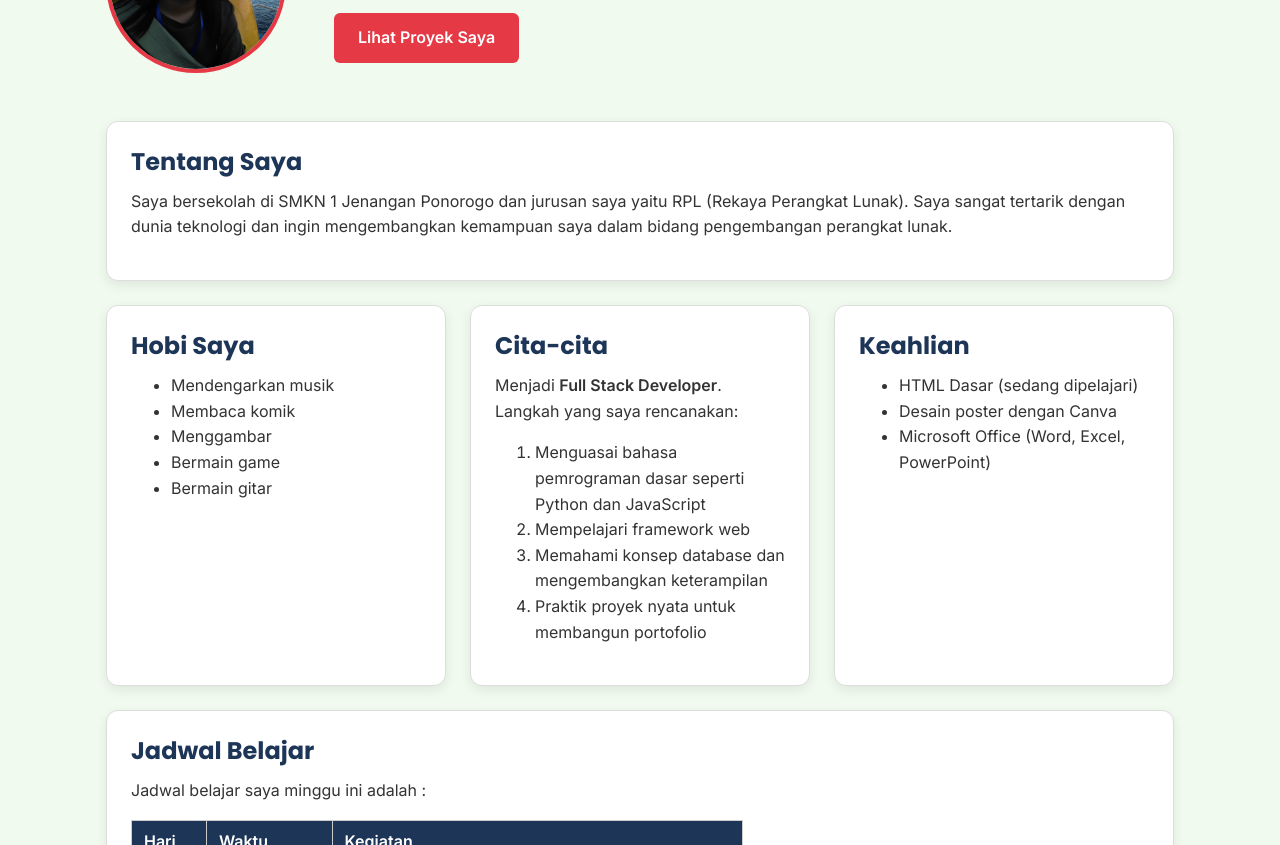
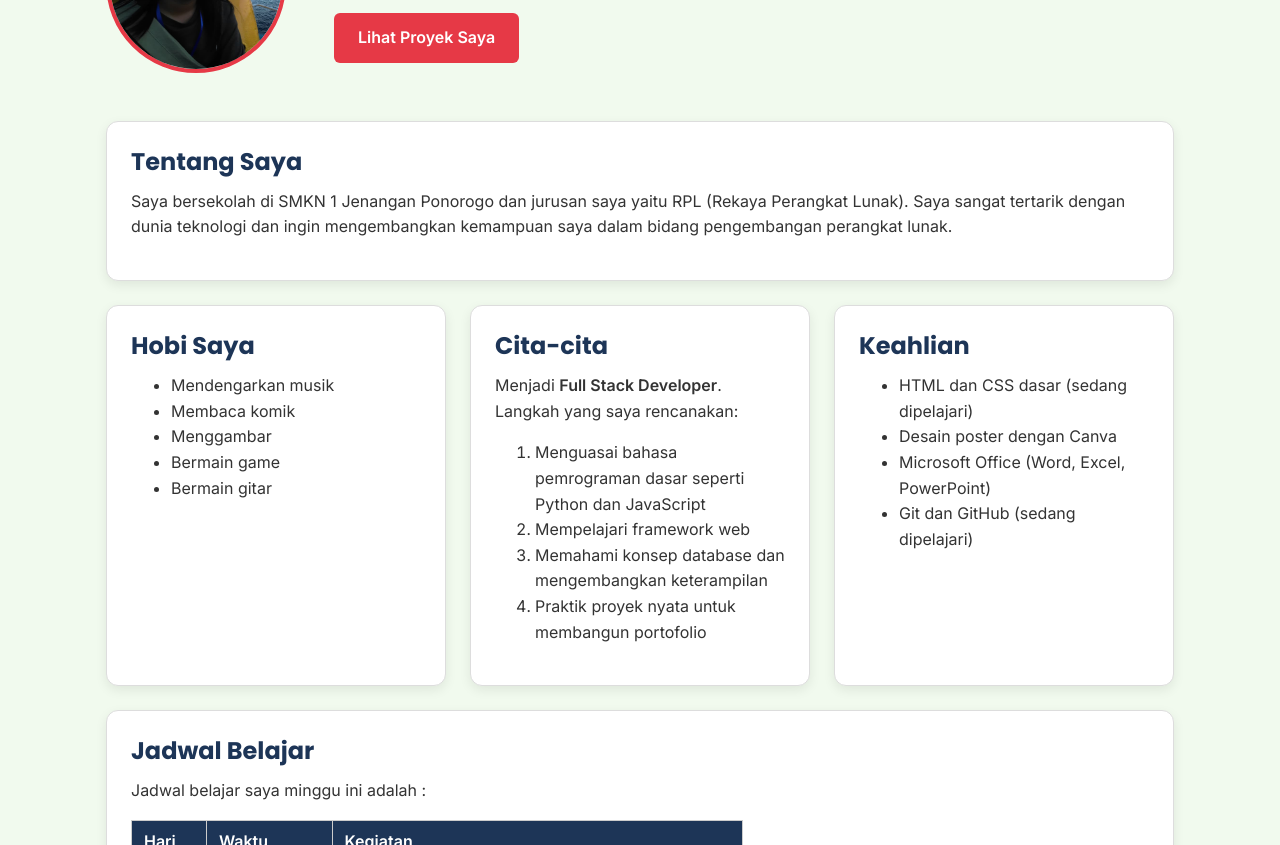
Before and after one commit to lolietasyahwa02-cyber/portofolio, a plain HTML site: page index.html in a window 1280 px wide. Shown: the part 255-1100 px from the top of the page. Drawn offline with Linux system fonts and the light colour scheme.

```diff
--- a/index.html
+++ b/index.html
@@ -94,9 +94,10 @@ family=Inter:wght@400;600&family=Poppins:wght@600;700&display=swap" rel="stylesh
                     <h2>Keahlian</h2>
 
                     <ul>
-                        <li>HTML Dasar (sedang dipelajari)</li>
+                        <li>HTML dan CSS dasar (sedang dipelajari)</li>
                         <li>Desain poster dengan Canva</li>
                         <li>Microsoft Office (Word, Excel, PowerPoint)</li>
+                        <li>Git dan GitHub (sedang dipelajari)</li>
                     </ul>
 
                 </section>
```
